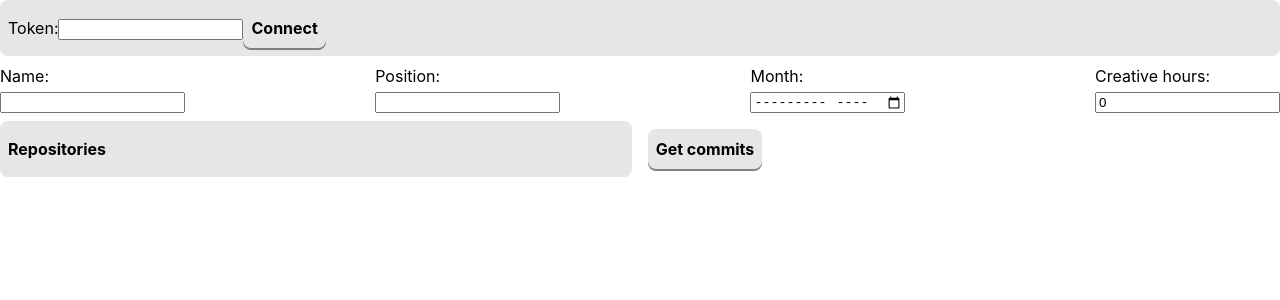
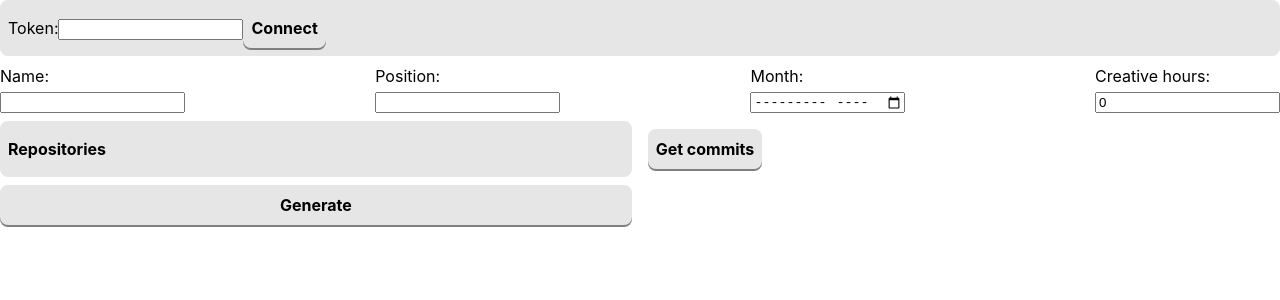
Before and after one commit to lawfx/pan-protocol, a React (Vite) app: page / in a window 1280 px wide. Shown: the top 300 px of the page. Built offline with nearby package versions, Linux system fonts and the light colour scheme.

Commit message:
generating data needed for document

```diff
--- a/src/App.tsx
+++ b/src/App.tsx
@@ -91,13 +91,29 @@ export default function App() {
     setData(d => ({ ...d, position }));
   }
 
-  // function generateDocument() {
-  //   const docData: DocumentData = compileData(data, commits);
-  // }
+  function generateDocument() {
+    const docData: DocumentData = compileData(data, commits);
+    console.log(docData);
+  }
 
-  // function compileData(data: DataInfo, commits: any[]): DocumentData {
-  //   return;
-  // }
+  function compileData(data: DataInfo, commits: CommitsState[]): DocumentData {
+    return {
+      userData: data,
+      commits: commits.flatMap(repoInfo => {
+        return repoInfo.commits.map(c => {
+          if (!c.selected) return null as any; //TODO change
+          const messageData = c.commit.commit.message.match(/(?<title>.+) (\(#(?<num>\d+)\))/);
+          return {
+            repo: repoInfo.repoFullName,
+            sha: c.commit.sha,
+            message: messageData?.groups.title ?? c.commit.commit.message,
+            prNum: messageData?.groups.num ? +messageData?.groups.num : -1
+          }
+        }
+        )
+      }).filter(r => !!r)
+    }
+  }
 
   return (
     <Wrapper>
@@ -113,7 +129,7 @@ export default function App() {
       <CommitsWrapper>
         <Commits repos={repos.filter(r => r.selected).map(r => r.repo.full_name)} commits={commits} setCommits={setCommits} selectCommit={selectCommit} unselectCommit={unselectCommit} />
       </CommitsWrapper>
-      {/* <Button onClick={ }>Generate</Button> */}
+      <Button onClick={generateDocument}>Generate</Button>
     </Wrapper>
   )
 }
```
